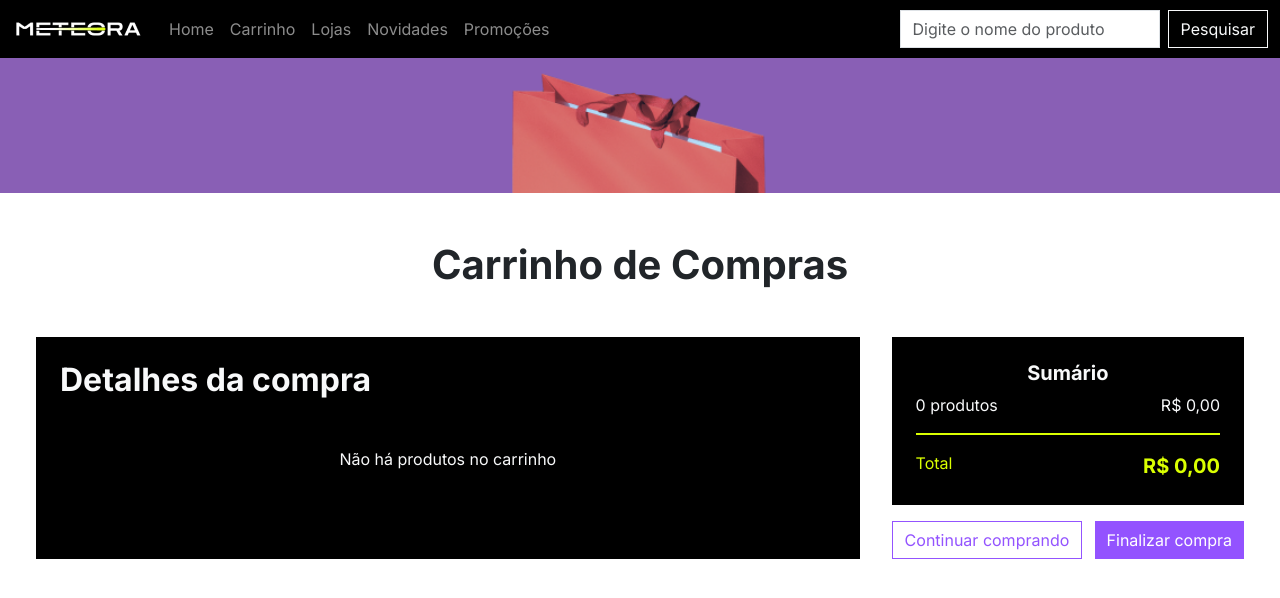
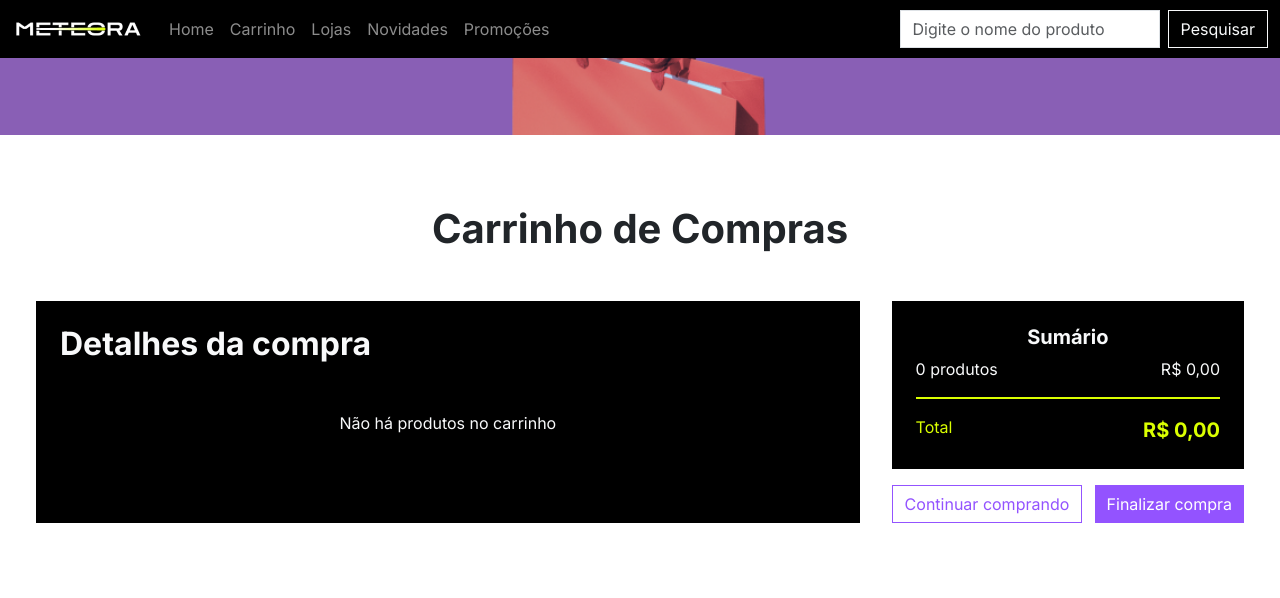
Before and after one commit to RenanSantos7/react-context-api, a React (Vite) app: page /carrinho in a window 1280 px wide. Shown: the top 598 px of the page. Built offline with nearby package versions, Linux system fonts and the light colour scheme.

Commit message:
corrigido layout

```diff
--- /dev/null
+++ b/src/components/BarraNavegacao/BarraNavegacao.module.css
@@ -0,0 +1,7 @@
+.pageHeader {
+    position: fixed;
+    top: 0;
+    left: 0;
+    right: 0;
+    z-index: 10;
+}
--- a/src/components/BarraNavegacao/index.jsx
+++ b/src/components/BarraNavegacao/index.jsx
@@ -4,6 +4,7 @@ import BotaoTogglerMenu from "./BotaoTogglerMenu";
 import BotaoCarrinho from "./BotaoCarrinho";
 import CampoTexto from "@/components/CampoTexto";
 import Botao from "@/components/Botao";
+import styles from './BarraNavegacao.module.css'
 
 import { useLocation } from "react-router-dom";
 import { useCarrinhoContext } from "../../hooks/useCarrinhoContext";
@@ -13,7 +14,7 @@ const BarraNavegacao = () => {
   const ehAPaginaCarrinho = location.pathname === "/carrinho";
   const { quantidade } = useCarrinhoContext();
   return (
-    <header>
+    <header className={styles.pageHeader}>
       <nav className="navbar navbar-expand-md bg-black navbar-dark">
         <div className="container-fluid custom-margin">
           <Logo />
--- a/src/index.css
+++ b/src/index.css
@@ -7,4 +7,10 @@
   -webkit-font-smoothing: antialiased;
   -moz-osx-font-smoothing: grayscale;
   -webkit-text-size-adjust: 100%;
+
+  --header-height: 70px;
 }
+
+main {
+  margin-top: var(--header-height);
+}
```
